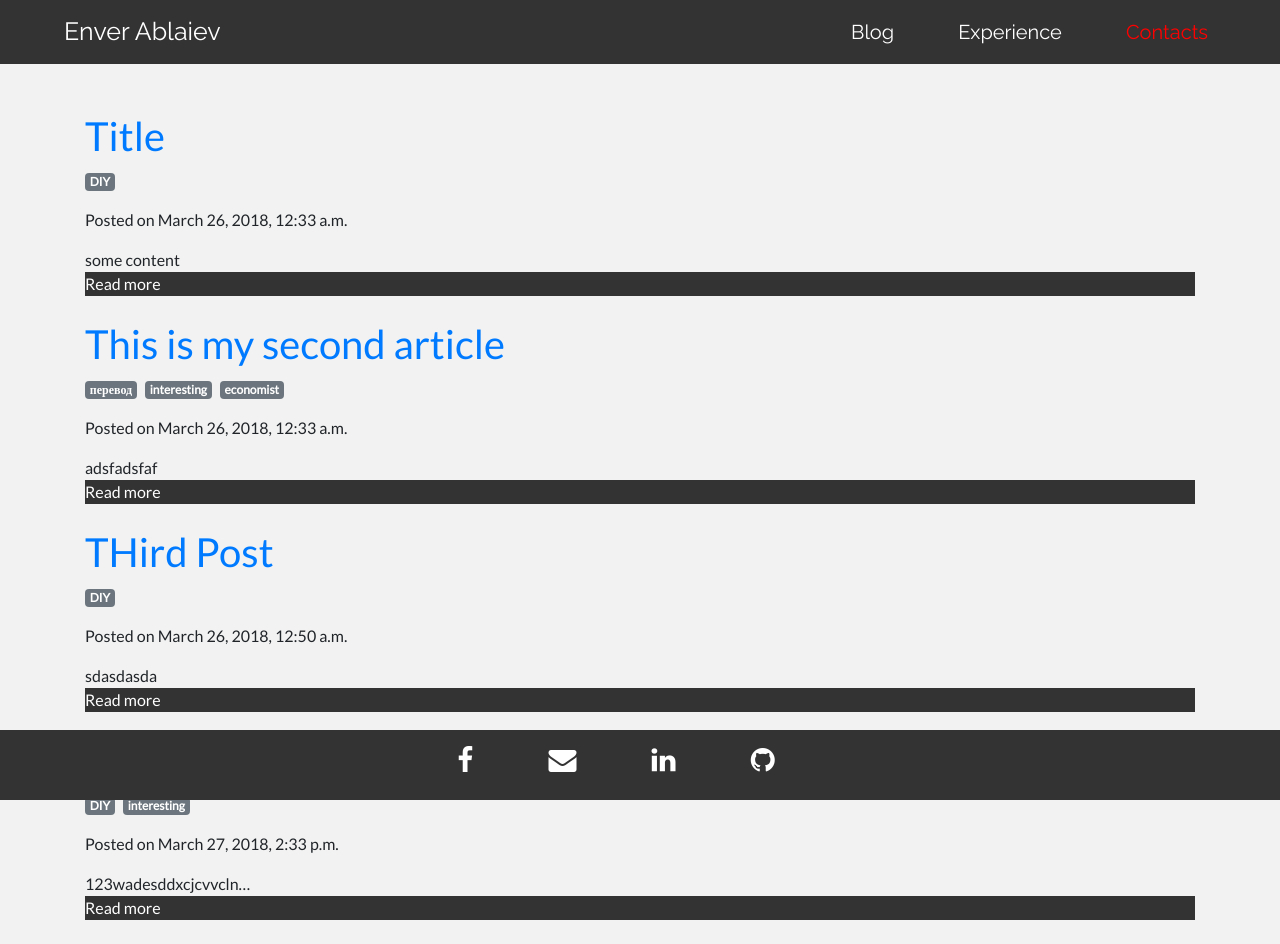
After one commit to Enver92/my-site, a Django app: page /blog/posts in a window 1280 px wide. The commit adds this page. Run offline with Django 3.2, Linux system fonts and the light colour scheme; data comes from the database, SQL or seed files in the repository; both versions use the stored data as it was after the commit; some libraries are stand-ins or nearby versions.

Commit message:
Created a Post model

```diff
--- a/blog/models.py
+++ b/blog/models.py
@@ -1,4 +1,5 @@
 from django.db import models
+from django.urls import reverse
 
 # Create your models here.
 class Tag( models.Model):
@@ -26,4 +27,4 @@ class Post(models.Model):
         """
         Returns the url to access a detail record for this post.
         """
-        return reverse('book-detail', args=[str(self.id)])
+        return reverse('blog:post-detail', args=[str(self.id)])
--- /dev/null
+++ b/blog/templates/blog/post_list.html
@@ -0,0 +1,45 @@
+{% extends "snippets/base.html" %}
+
+{% block title %}Blog | {{ block.super }}{% endblock %}
+
+<div class="container">
+    {% block content %}
+        <!-- {% for post in post_list %}
+            <h1>{{ post.title }}</h1>
+        {% empty %}
+            <h1>No articles to display.</h1>
+        {% endfor %} -->
+
+        {% for post in posts %}
+		<article itemscope itemtype="http://schema.org/Article" class='mb-4'>
+			<header itemprop="name">
+				<a href="{{ post.get_absolute_url }}">
+					<h1>{{ post.title }}</h1>
+				</a>
+			</header>
+            <p>{% for tag in post.tag.all %}<span class="badge badge-secondary mr-2">{{ tag }}</span>{% endfor %}</p>
+
+			<p class="publish-data">
+				Posted on
+				<time itemprop="datePublished" datetime="{{ post.timestamp|date:'Y-m-d H:i:s' }}">
+					{{ post.timestamp }}
+				</time>
+
+			</p>
+
+			<span itemprop="articleBody">{{ post.content|truncatechars:20  }}</span>
+
+			<footer>
+				<a class="button right" href="#">Read more</a>
+
+			</footer>
+    		</article>
+        {% endfor %}
+
+    {% endblock %}
+
+</div>
+
+
+
+</div>
--- a/blog/urls.py
+++ b/blog/urls.py
@@ -0,0 +1,10 @@
+from django.urls import path
+
+from .views import PostListView, PostDetailView
+
+app_name = "blog"
+
+urlpatterns = [
+    path("posts", PostListView.as_view(), name='posts'),
+    path("post/<int:pk>", PostDetailView.as_view(), name="post-detail"),
+]
--- a/blog/views.py
+++ b/blog/views.py
@@ -1,3 +1,13 @@
 from django.shortcuts import render
+from django.views.generic import ListView, DetailView
+
+from .models import Post, Tag
 
 # Create your views here.
+class PostListView(ListView):
+    model = Post
+    context_object_name = 'posts'
+
+class PostDetailView(DetailView):
+    model = Post
+    # context_object_name = 'pos'
--- a/portfolio/settings.py
+++ b/portfolio/settings.py
@@ -38,7 +38,6 @@ INSTALLED_APPS = [
     'django.contrib.sessions',
     'django.contrib.messages',
     'django.contrib.staticfiles',
-
     'blog.apps.BlogConfig',
 ]
 
--- a/portfolio/urls.py
+++ b/portfolio/urls.py
@@ -14,7 +14,7 @@ Including another URLconf
     2. Add a URL to urlpatterns:  path('blog/', include('blog.urls'))
 """
 from django.contrib import admin
-from django.urls import path
+from django.urls import path, include
 from django.conf import settings
 from django.conf.urls.static import static
 
@@ -23,6 +23,7 @@ from django.views.generic import TemplateView
 urlpatterns = [
     path('admin/', admin.site.urls),
     path('', TemplateView.as_view(template_name="home.html"), name='home'),
+    path('blog/', include("blog.urls")),
     path('contacts', TemplateView.as_view(template_name="contacts.html"), name='contacts'),
 
 ]
--- a/templates/snippets/base.html
+++ b/templates/snippets/base.html
@@ -22,8 +22,10 @@
         </header>
 
         <main class='mt-5'>
+            <div class="container">
             {% block content %}
             {% endblock %}
+            </div>
         </main>
 
         <footer class='fixed-bottom'>
--- a/templates/snippets/nav.html
+++ b/templates/snippets/nav.html
@@ -1,4 +1,4 @@
-<nav class="navbar navbar-expand-sm" style='background-color:#00B2DB'>
+<nav class="navbar navbar-expand-md">
 
     <button class="navbar-toggler navbar-dark" type="button" data-toggle="collapse" data-target="#nav-content" aria-controls="nav-content" aria-expanded="false" aria-label="Toggle navigation">
     <span class="navbar-toggler-icon navbar-dark"></span>
@@ -16,7 +16,7 @@
     <div class="collapse navbar-collapse justify-content-end" id="nav-content">
         <ul class="navbar-nav">
             <li class="nav-item white">
-                <a class="nav-link mr-5" href="#">Blog</a>
+                <a class="nav-link mr-5" href="{% url "blog:posts" %}">Blog</a>
             </li>
             <li class="nav-item">
                 <a class="nav-link mr-5" href="#">Experience</a>
```
Also changed, not shown: blog/templates/blog/post_detail.html (added, +22 -0 lines), db.sqlite3.
